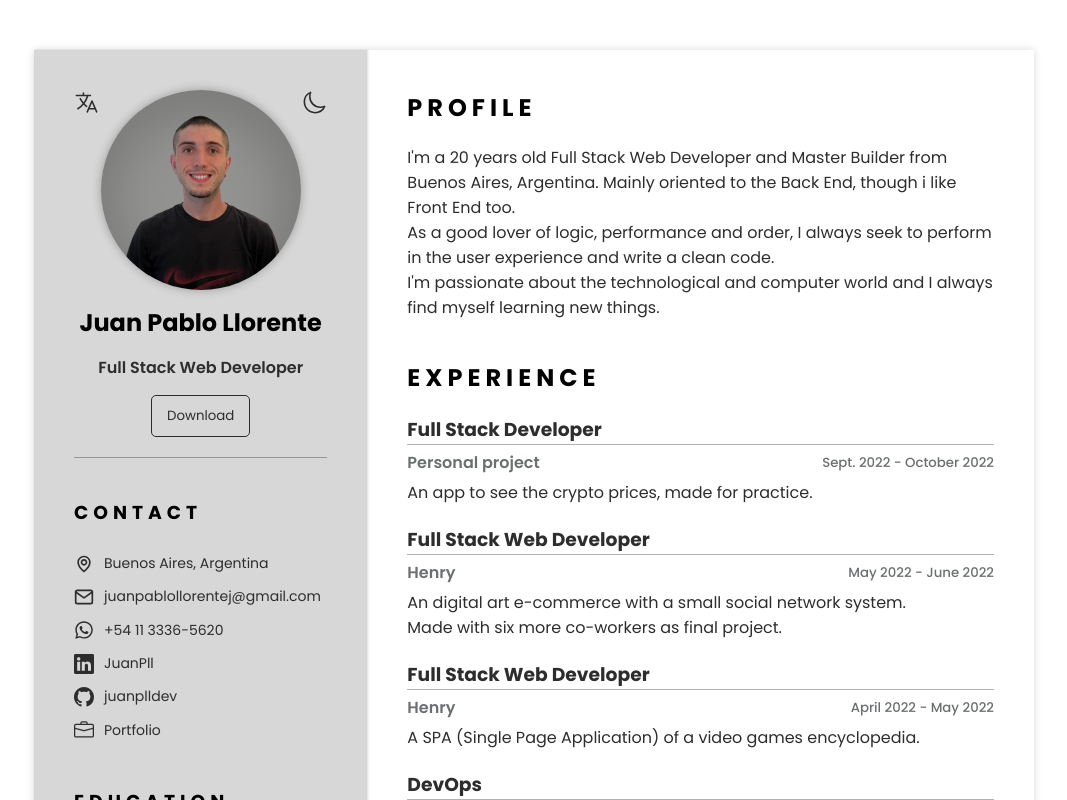
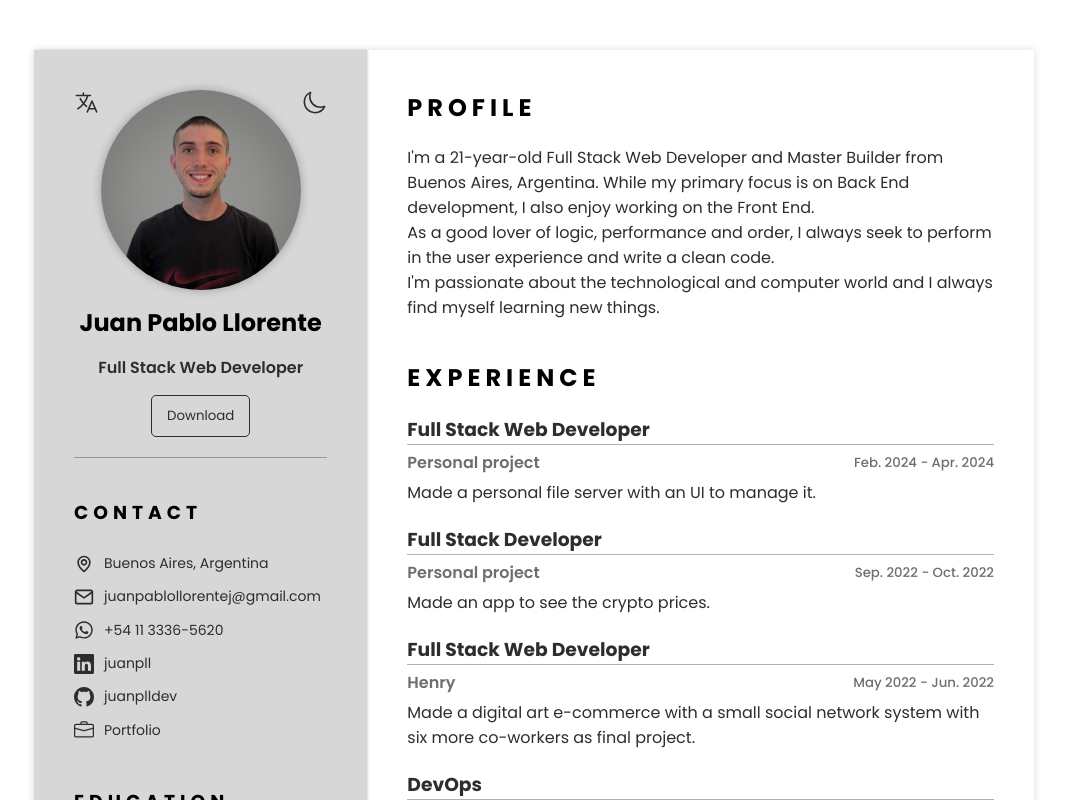
Before and after one commit to juanplldev/CV, a React (Create React App) app: page / in a window 1280 px wide. Shown: the top 800 px of the page, without its empty margins (106-1173 px from the left). Built offline with nearby package versions, Linux system fonts and the light colour scheme.

Commit message:
cv up to date

```diff
--- a/src/components/Certificates/Certificates.jsx
+++ b/src/components/Certificates/Certificates.jsx
@@ -78,7 +78,7 @@ function Certificates()
                 </li>
 
                 <li>
-                    <a className={styles.Link} href="https://edutin.com/certifications/view/4490855" target="_blank" rel="noopener noreferrer">
+                    <a className={styles.Link} href="https://app.edutin.com/verify/4490855" target="_blank" rel="noopener noreferrer">
                         <span>
                             {
                                 language === "English" ? "Computer Security"
@@ -97,7 +97,7 @@ function Certificates()
                     </a>
                 </li>
                 <li>
-                    <a className={styles.Link} href="https://edutin.com/certifications/view/3955381" target="_blank" rel="noopener noreferrer">
+                    <a className={styles.Link} href="https://app.edutin.com/verify/3955381" target="_blank" rel="noopener noreferrer">
                         <span>
                             {
                                 language === "English" ? "Mobile Phone Repair and Maintenance"
@@ -116,7 +116,7 @@ function Certificates()
                     </a>
                 </li>
                 <li>
-                    <a className={styles.Link} href="https://edutin.com/certifications/view/3955352" target="_blank" rel="noopener noreferrer">
+                    <a className={styles.Link} href="https://app.edutin.com/verify/3955352" target="_blank" rel="noopener noreferrer">
                         <span>
                             {
                                 language === "English" ? "Fundamentals in Computer Science"
@@ -135,7 +135,7 @@ function Certificates()
                     </a>
                 </li>
                 <li>
-                    <a className={styles.Link} href="https://edutin.com/certifications/view/3874632" target="_blank" rel="noopener noreferrer">
+                    <a className={styles.Link} href="https://app.edutin.com/verify/3874632" target="_blank" rel="noopener noreferrer">
                         <span>
                             {
                                 language === "English" ? "Introduction to C"
--- a/src/components/Contact/Contact.jsx
+++ b/src/components/Contact/Contact.jsx
@@ -72,7 +72,7 @@ function Contact()
                         <a href="https://www.linkedin.com/in/juanpll" target="_blank" rel="noopener noreferrer"><BsLinkedin/></a>
                     </span>
                     <span className={styles.Text}>
-                        <a href="https://www.linkedin.com/in/juanpll" target="_blank" rel="noopener noreferrer">JuanPll</a>
+                        <a href="https://www.linkedin.com/in/juanpll" target="_blank" rel="noopener noreferrer">juanpll</a>
                     </span>
                 </li>
 
--- a/src/components/Experience/Experience.jsx
+++ b/src/components/Experience/Experience.jsx
@@ -38,6 +38,41 @@ function Experience()
             <div className={styles.Job}>
                 <h3>
                     {
+                        language === "English" ? "Full Stack Web Developer"
+                        :
+                        "Desarrollador Web Full Stack"
+                    }
+                </h3>
+
+                <div className={styles.Details}>
+                    <h4>
+                        {
+                            language === "English" ? "Personal project"
+                            :
+                            "Proyecto personal"
+                        }
+                    </h4>
+                    <h5>
+                        {
+                            language === "English" ? "Feb. 2024 - Apr. 2024"
+                            :
+                            "Feb. 2024 - Abr. 2024"
+                        }
+                    </h5>
+                </div>
+
+                <p>
+                    {
+                        language === "English" ? "Made a personal file server with an UI to manage it."
+                        :
+                        "Hice un servidor de archivos personal con una interfaz de usuario para administrarlo."
+                    }
+                </p>
+            </div>
+
+            <div className={styles.Job}>
+                <h3>
+                    {
                         language === "English" ? "Full Stack Developer"
                         :
                         "Desarrollador Full Stack"
@@ -54,18 +89,18 @@ function Experience()
                     </h4>
                     <h5>
                         {
-                            language === "English" ? "Sept. 2022 - October 2022"
+                            language === "English" ? "Sep. 2022 - Oct. 2022"
                             :
-                            "Sept. 2022 - Octubre 2022"
+                            "Sep. 2022 - Oct. 2022"
                         }
                     </h5>
                 </div>
 
                 <p>
                     {
-                        language === "English" ? "An app to see the crypto prices, made for practice."
+                        language === "English" ? "Made an app to see the crypto prices."
                         :
-                        "Una aplicación para ver los precios de las criptomonedas, hecha para practicar."
+                        "Hice una aplicación para ver los precios de las criptomonedas."
                     }
                 </p>
             </div>
@@ -83,53 +118,20 @@ function Experience()
                     <h4>Henry</h4>
                     <h5>
                         {
-                            language === "English" ? "May 2022 - June 2022"
+                            language === "English" ? "May 2022 - Jun. 2022"
                             :
-                            "Mayo 2022 - Junio 2022"
+                            "May. 2022 - Jun. 2022"
                         }
                     </h5>
                 </div>
 
                 <p>
                     {
-                        language === "English" ? "An digital art e-commerce with a small social network system."
+                        language === "English" ? `Made a digital art e-commerce with a small social network system
+                        with six more co-workers as final project.`
                         :
-                        "Un comercio de arte digital con un toque de red social."
-                    }
-                    <br />
-                    {
-                        language === "English" ? "Made with six more co-workers as final project."
-                        :
-                        "Realizado con seis compañeros más, como proyecto final."
-                    }
-                </p>
-            </div>
-
-            <div className={styles.Job}>
-                <h3>
-                    {
-                        language === "English" ? "Full Stack Web Developer"
-                        :
-                        "Desarrollador Web Full Stack"
-                    }
-                </h3>
-
-                <div className={styles.Details}>
-                    <h4>Henry</h4>
-                    <h5>
-                        {
-                            language === "English" ? "April 2022 - May 2022"
-                            :
-                            "Abril 2022 - Mayo 2022"
-                        }
-                    </h5>
-                </div>
-
-                <p>
-                    {
-                        language === "English" ? "A SPA (Single Page Application) of a video games encyclopedia."
-                        :
-                        "Una aplicación de una sola página sobre una enciclopedia de videojuegos."
+                        `Hice una pagina para el comercio de arte digital con un añadido de red social
+                        con seis compañeros más, como proyecto final.`
                     }
                 </p>
             </div>
@@ -147,9 +149,9 @@ function Experience()
                     <h4>ABEM</h4>
                     <h5>
                         {
-                            language === "English" ? "March 2022 - April 2022"
+                            language === "English" ? "Mar. 2022 - Apr. 2022"
                             :
-                            "Marzo 2022 - Abril 2022"
+                            "Mar. 2022 - Abr. 2022"
                         }
                     </h5>
                 </div>
@@ -176,9 +178,9 @@ function Experience()
                     <h4>MT Arquitectura</h4>
                     <h5>
                         {
-                            language === "English" ? "Sept. 2020 - August 2021"
+                            language === "English" ? "Sep. 2020 - Aug. 2021"
                             :
-                            "Sept. 2020 - Agosto 2021"
+                            "Sep. 2020 - Ago. 2021"
                         }
                     </h5>
                 </div>
--- a/src/components/Header/Header.jsx
+++ b/src/components/Header/Header.jsx
@@ -90,7 +90,7 @@ function Header()
             jsPDF:
             {
                 unit: "px",
-                format: language === "English" ? [1000, 1420] : [1000, 1495],
+                format: language === "English" ? [1000, 1420] : [1000, 1470],
                 orientation: "portrait",
             },
         };
--- a/src/components/Profile/Profile.jsx
+++ b/src/components/Profile/Profile.jsx
@@ -37,11 +37,11 @@ function Profile()
 
             <p>
                 {
-                    language === "English" ? `I'm a 20 years old Full Stack Web Developer and Master Builder from Buenos Aires, Argentina.
-                    Mainly oriented to the Back End, though i like Front End too.`
+                    language === "English" ? `I'm a 21-year-old Full Stack Web Developer and Master Builder from Buenos Aires, Argentina.
+                    While my primary focus is on Back End development, I also enjoy working on the Front End.`
                     :
-                    `Soy un Desarrollador Web Full Stack y Maestro Mayor de Obras. Tengo 20 años y soy de Buenos Aires, Argentina.
-                    Estoy orientado principalmente al Back End aunque también me doy maña con el Front End.`
+                    `Soy un Desarrollador Web Full Stack y Maestro Mayor de Obras de 21 años ubicado en Buenos Aires, Argentina.
+                    Si bien mi enfoque principal es el desarrollo de Back End, también disfruto trabajando en Front End.`
                 }
                 <br />
                 {
```
